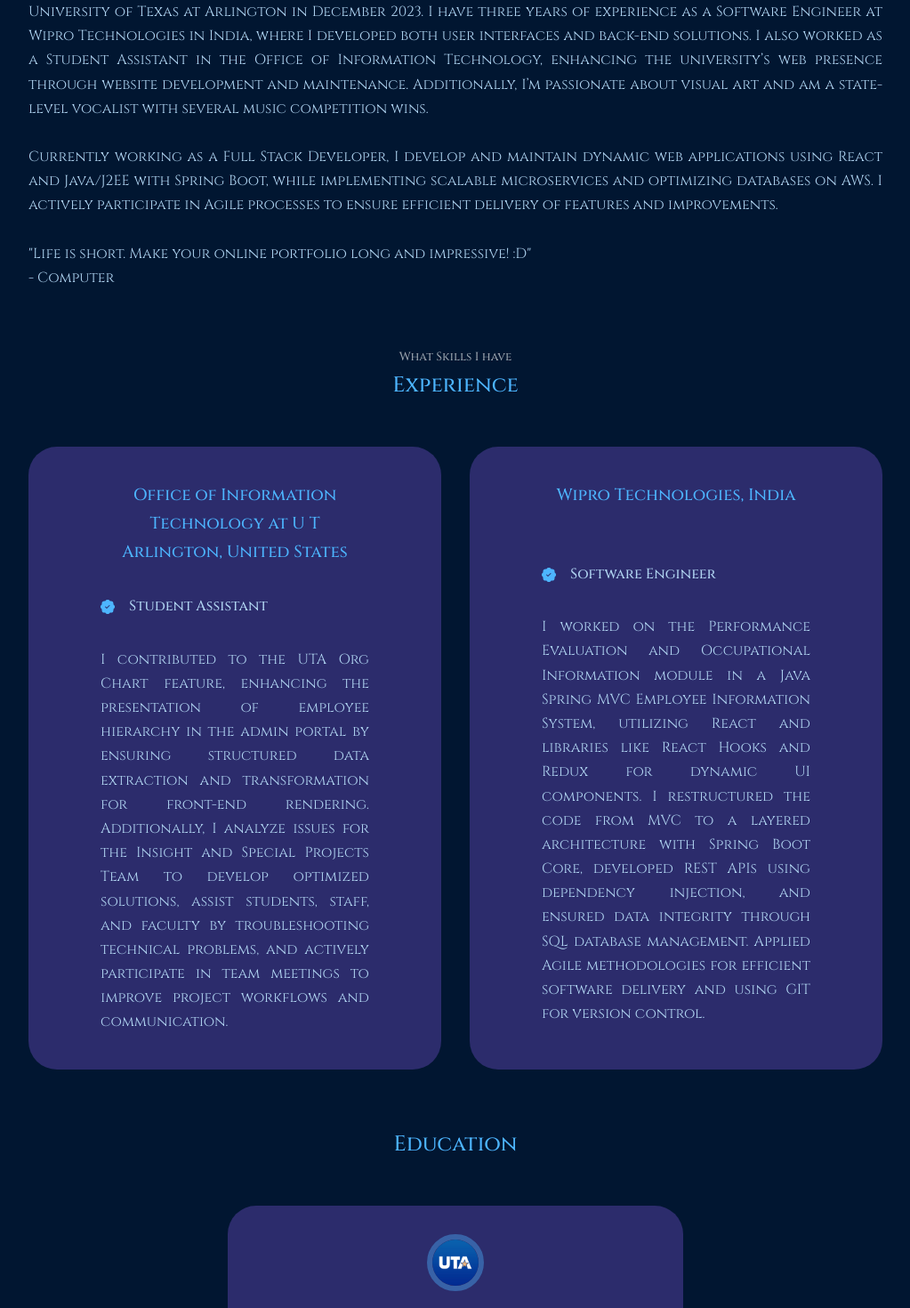
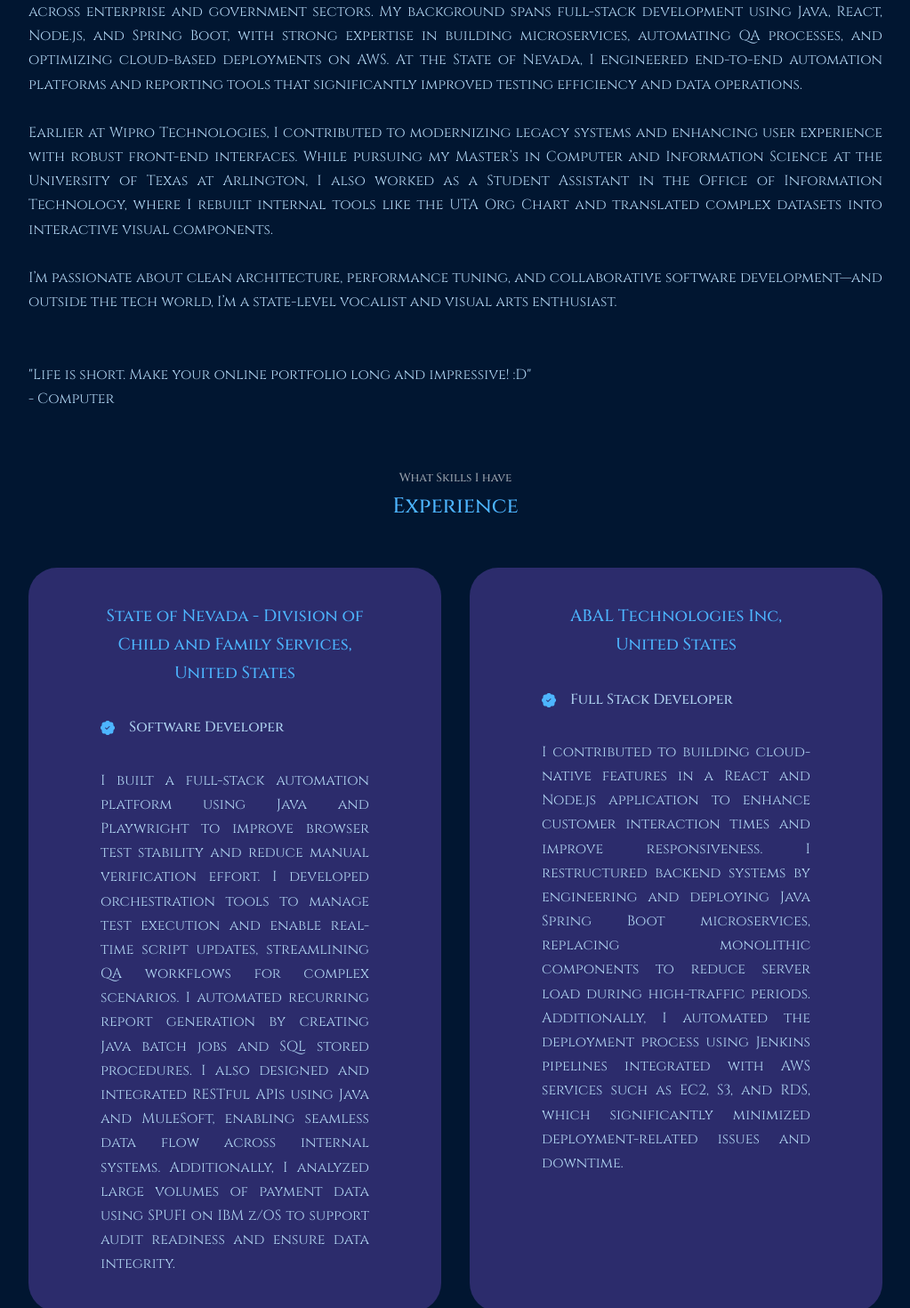
Before and after one commit to RuthvikMyadam/ruthvikmyadam, a React (Create React App) app: page / in a window 1280 px wide. Shown: the part 980-2450 px from the top of the page at 89% size, without its empty margins (128-1151 px from the left). Built offline with nearby package versions, Linux system fonts and the light colour scheme.

Commit message:
Updated Experience and About sections

```diff
--- a/src/components/about/About.jsx
+++ b/src/components/about/About.jsx
@@ -17,18 +17,23 @@
 
           <div className='about__content'>
             <p>
-              I completed my Master’s in Computer Science with a focus on Big Data and Intelligent Systems at the University
-              of Texas at Arlington in December 2023. I have three years of experience as a Software Engineer at Wipro Technologies
-              in India, where I developed both user interfaces and back-end solutions. I also worked as a Student Assistant in
-              the Office of Information Technology, enhancing the university’s web presence through website development and maintenance.
-              Additionally, I’m passionate about visual art and am a state-level vocalist with several music competition wins.
+            I’m a Software Engineer with 4 years of experience delivering scalable, high-performance software solutions across enterprise
+            and government sectors. My background spans full-stack development using Java, React, Node.js, and Spring Boot, with strong
+            expertise in building microservices, automating QA processes, and optimizing cloud-based deployments on AWS. At the State of Nevada,
+            I engineered end-to-end automation platforms and reporting tools that significantly improved testing efficiency and data operations.
             </p>
             <br></br>
-            <p>Currently working as a Full Stack Developer, I develop and maintain dynamic web applications using React and Java/J2EE
-              with Spring Boot, while implementing scalable microservices and optimizing databases on AWS. I actively participate in Agile
-              processes to ensure efficient delivery of features and improvements.
+            <p>Earlier at Wipro Technologies, I contributed to modernizing legacy systems and enhancing user experience with robust front-end
+              interfaces. While pursuing my Master’s in Computer and Information Science at the University of Texas at Arlington, I also worked
+              as a Student Assistant in the Office of Information Technology, where I rebuilt internal tools like the UTA Org Chart and translated
+              complex datasets into interactive visual components.
             </p>
             <br></br>
+            <p>
+            I’m passionate about clean architecture, performance tuning, and collaborative software development—and outside the tech world, I’m a
+            state-level vocalist and visual arts enthusiast.
+            </p>
+            <br></br><br></br>
             <p>
               "Life is short. Make your online portfolio long and impressive! :D"
             </p>
--- a/src/components/experience/Experience.jsx
+++ b/src/components/experience/Experience.jsx
@@ -10,6 +10,45 @@
       <h2>Experience</h2>
 
       <div className='container experience__container'>
+      <div className='experience__StateOfNevada'>
+          <h3>State of Nevada - Division of Child and Family Services, United States</h3>
+          <div className='experience__content'>
+            <article className='experience__details'>
+              <BsPatchCheckFill className='experience__details-icon'/>
+              <div>
+              <h4>Software Developer</h4>
+              </div><br></br>
+            </article>
+
+            <p>I built a full-stack automation platform using Java and Playwright to improve browser
+              test stability and reduce manual verification effort. I developed
+              orchestration tools to manage test execution and enable real-time script updates, streamlining
+              QA workflows for complex scenarios. I automated recurring report generation by creating Java batch
+              jobs and SQL stored procedures. I also designed and integrated RESTful APIs using Java and MuleSoft,
+              enabling seamless data flow across internal systems. Additionally, I analyzed large volumes of payment
+              data using SPUFI on IBM z/OS to support audit readiness and ensure data integrity.</p>
+
+          </div>
+        </div>
+      <div className='experience__ABAL'>
+          <h3>ABAL Technologies Inc, United States</h3>
+          <div className='experience__content'>
+            <article className='experience__details'>
+              <BsPatchCheckFill className='experience__details-icon'/>
+              <div>
+              <h4>Full Stack Developer</h4>
+              </div><br></br>
+            </article>
+
+            <p>I contributed to building cloud-native features in a React and Node.js application to enhance
+              customer interaction times and improve responsiveness. I restructured backend systems by engineering
+              and deploying Java Spring Boot microservices, replacing monolithic components to reduce server
+              load during high-traffic periods. Additionally, I automated the deployment process using Jenkins
+              pipelines integrated with AWS services such as EC2, S3, and RDS, which significantly minimized
+              deployment-related issues and downtime.</p>
+
+          </div>
+        </div>
         <div className='experience__OIT'>
           <h3>Office of Information Technology at U T Arlington, United States</h3>
           <div className='experience__content'>
```
